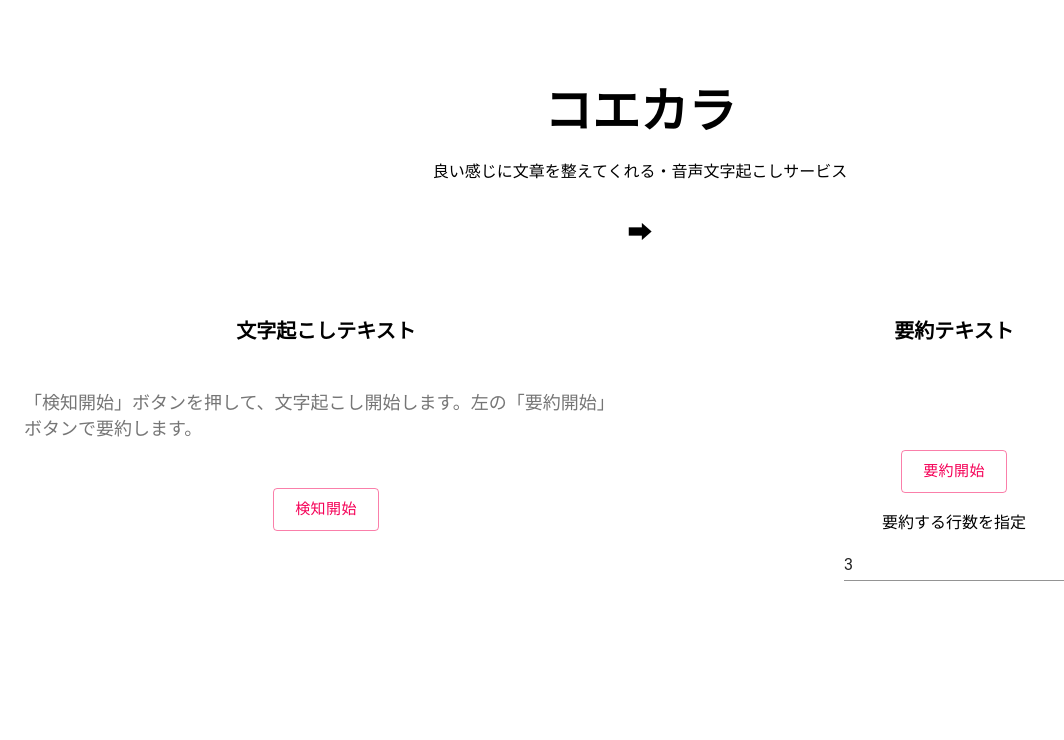
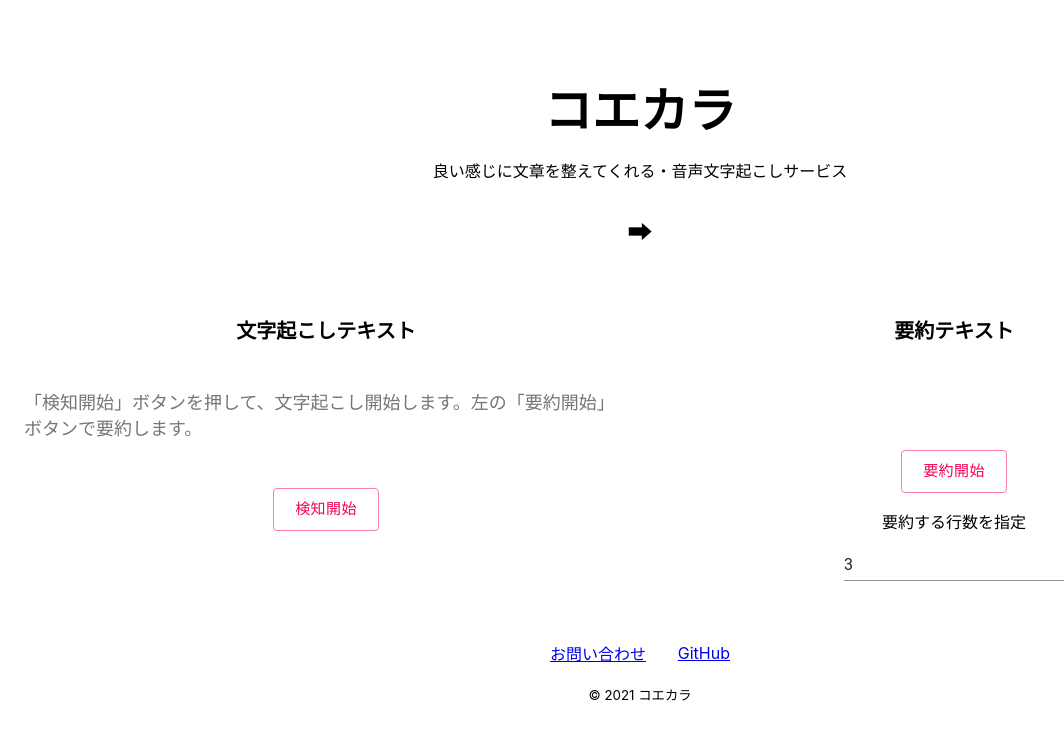
Before and after one commit to coecara/app, a React (Create React App) app: page / in a window 1280 px wide. Shown: the top 740 px of the page, without its empty margins (0-1064 px from the left). Built offline with nearby package versions, Linux system fonts and the light colour scheme; no server answers; some icons are missing.

Commit message:
Fix fotter

```diff
--- a/src/App.tsx
+++ b/src/App.tsx
@@ -37,10 +37,30 @@ const useStyles = makeStyles((theme: Theme) =>
       marginTop: 30,
       marginBottom: 40,
     },
+    footerContainer: {
+      marginTop: 50,
+    },
+    footerInfo: {
+      listStyle: 'none',
+      display: 'flex',
+      justifyContent: 'space-between',
+      alignItems: 'center',
+      maxWidth: 200,
+      margin: 'auto',
+      padding: 0,
+    },
+    footerInfoItem: {
+      margin: 10,
+    },
     titleIcon: {
       width: 35,
       height: 35,
       margin: '0 10px',
+    },
+    copyRight: {
+      display: 'flex',
+      justifyContent: 'center',
+      margin: '10px 0',
     },
   })
 );
@@ -108,7 +128,7 @@ function App() {
 
   return (
     <div className="App" style={{ marginTop: 5 + 'vh' }}>
-      <Container>
+      <Container style={{ height: 90 + 'vh' }}>
         <Grid container justify="center">
           <header className="App-header">
             <Box textAlign="center">
@@ -191,6 +211,29 @@ function App() {
             </Grid>
           </Grid>
         </Grid>
+        <div className={classes.footerContainer}>
+          <ul className={classes.footerInfo}>
+            <li className={classes.footerInfoItem}>
+              <a
+                href={'https://twitter.com/naogify'}
+                rel="noreferrer"
+                target="_blank"
+              >
+                お問い合わせ
+              </a>
+            </li>
+            <li className={classes.footerInfoItem}>
+              <a
+                href={'https://github.com/coecara'}
+                rel="noreferrer"
+                target="_blank"
+              >
+                GitHub
+              </a>
+            </li>
+          </ul>
+          <small className={classes.copyRight}>© 2021 コエカラ</small>
+        </div>
       </Container>
     </div>
   );
```
